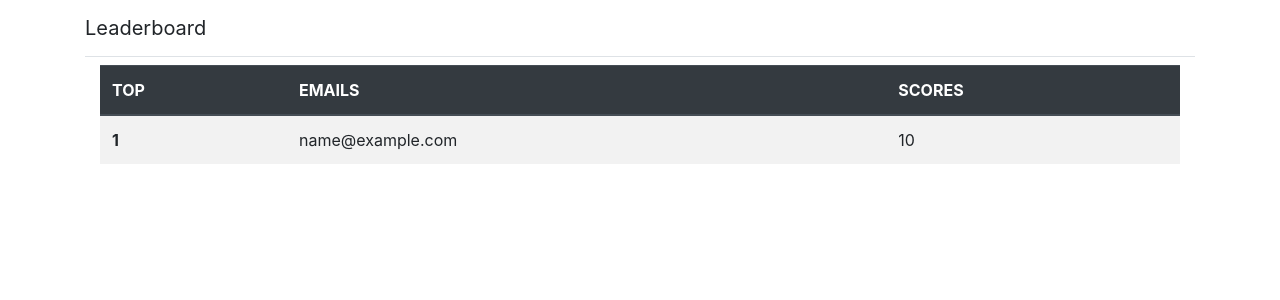
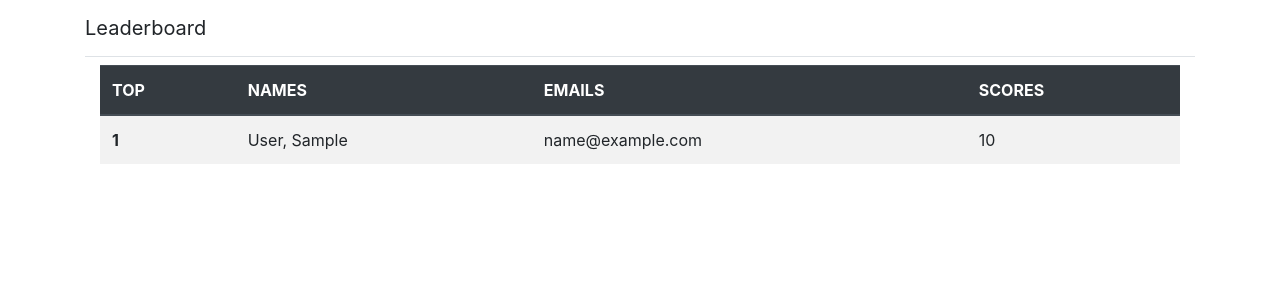
Before and after one commit to clarkeustaquio/Gold-Mine, a Django app: template gold_app/templates/gold_app/leaderboard.html in a window 1280 px wide. Shown: the part 56-356 px from the top of the page. Run offline with Django 3.2, Linux system fonts and the light colour scheme; the template is opened without the code that fills it: values that come from a table or form of the project are taken from there, others are empty; a user stored in the database is signed in; tables that the repository leaves empty hold one stand-in row (values such as "Sample post"); some libraries are stand-ins or nearby versions.

Commit message:
Remove random urls and make changes in leaderboard

```diff
--- a/gold_app/templates/gold_app/leaderboard.html
+++ b/gold_app/templates/gold_app/leaderboard.html
@@ -14,6 +14,7 @@
             <thead class="thead-dark">
               <tr>
                 <th scope="col">TOP</th>
+                <th scope="col">NAMES</th>
                 <th scope="col">EMAILS</th>
                 <th scope="col">SCORES</th>
               </tr>
@@ -22,6 +23,7 @@
                 {% for leader_board in leader_boards %}
                     <tr>
                         <th scope="row">{{forloop.counter}}</th>
+                        <td>{{leader_board.user.last_name}}, {{leader_board.user.first_name}}</td>
                         <td>{{leader_board.user.email}}</td>
                         <td>{{leader_board.score}}</td>
                     </tr>
--- a/gold_app/urls.py
+++ b/gold_app/urls.py
@@ -1,20 +1,14 @@
 from django.urls import path
 from . import views
-from random import random
 
 from django.conf import settings
 from django.conf.urls.static import static
 
 app_name = 'gold_app'
 
-def generate_random():
-    random_number = str(random())
-    random_number = random_number.replace(".", "")
-    return random_number
-
 urlpatterns = [
     path('', views.index, name='index'),
-    path('user_select/{}<int:id>{}/'.format(generate_random(), generate_random()), views.user_select, name='user_select'),
+    path('user_select/<int:id>/', views.user_select, name='user_select'),
     path('leaderboard/', views.leader_board, name='leader_board'),
 
 ] + static(settings.STATIC_URL, document_root=settings.STATIC_ROOT)
```
